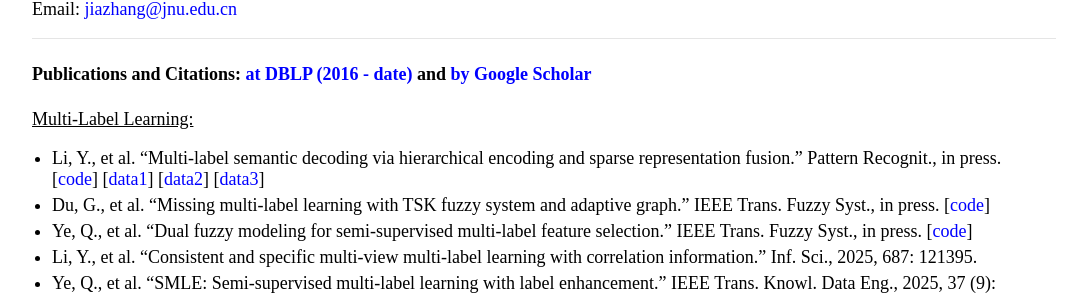
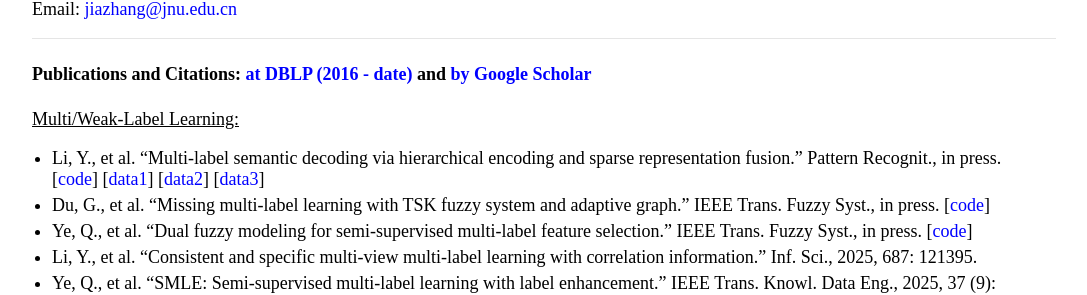
Before and after one commit to jiazhang-ml/jiazhang-ml.github.io, a Jekyll site: the page built from index.md, in a window 1280 px wide and 900 px high. Shown: the part 334-629 px from the top of the window, without its empty margins (96-1183 px from the left). Built offline with Jekyll 4.4.1, drawn with Linux system fonts in a browser that asks for light colours.

Commit message:
Update section title for multi-label learning

```diff
--- a/index.md
+++ b/index.md
@@ -15,7 +15,7 @@ Email: [jiazhang@jnu.edu.cn](mailto:jiazhang@jnu.edu.cn)
 
 #### Publications and Citations: [at DBLP (2016 - date)](https://dblp.org/pid/80/2266-19.html) and [by Google Scholar](https://scholar.google.com.hk/citations?user=yBaTk-gAAAAJ&hl=en)
 
-<u>Multi-Label Learning:</u>
+<u>Multi/Weak-Label Learning:</u>
 * Li, Y., et al. "Multi-label semantic decoding via hierarchical encoding and sparse representation fusion." Pattern Recognit., in press. [[code](https://github.com/cseroun06/HERF)] [[data1](https://naturalscenesdataset.org/)] [[data2](https://crcns.org/data-sets/vc/vim-2)] [[data3](https://bold5000-dataset.github.io/website/download.html)]
 * Du, G., et al. "Missing multi-label learning with TSK fuzzy system and adaptive graph." IEEE Trans. Fuzzy Syst., in press. [[code](https://github.com/wangao-ysu/M2FSAG)]
 * Ye, Q., et al. "Dual fuzzy modeling for semi-supervised multi-label feature selection." IEEE Trans. Fuzzy Syst., in press. [[code](https://github.com/JNU-IHCILab/DuetFS)]
```
